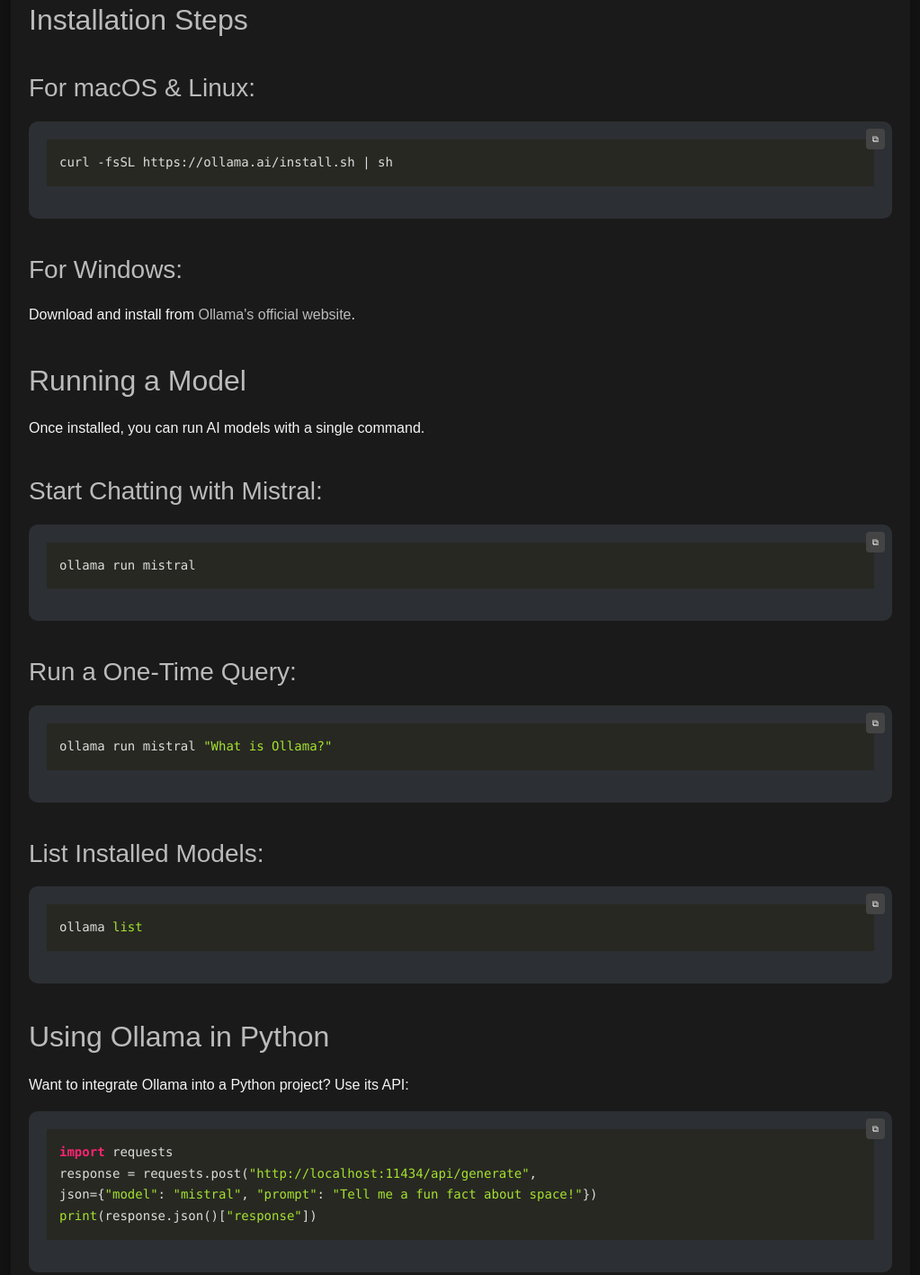
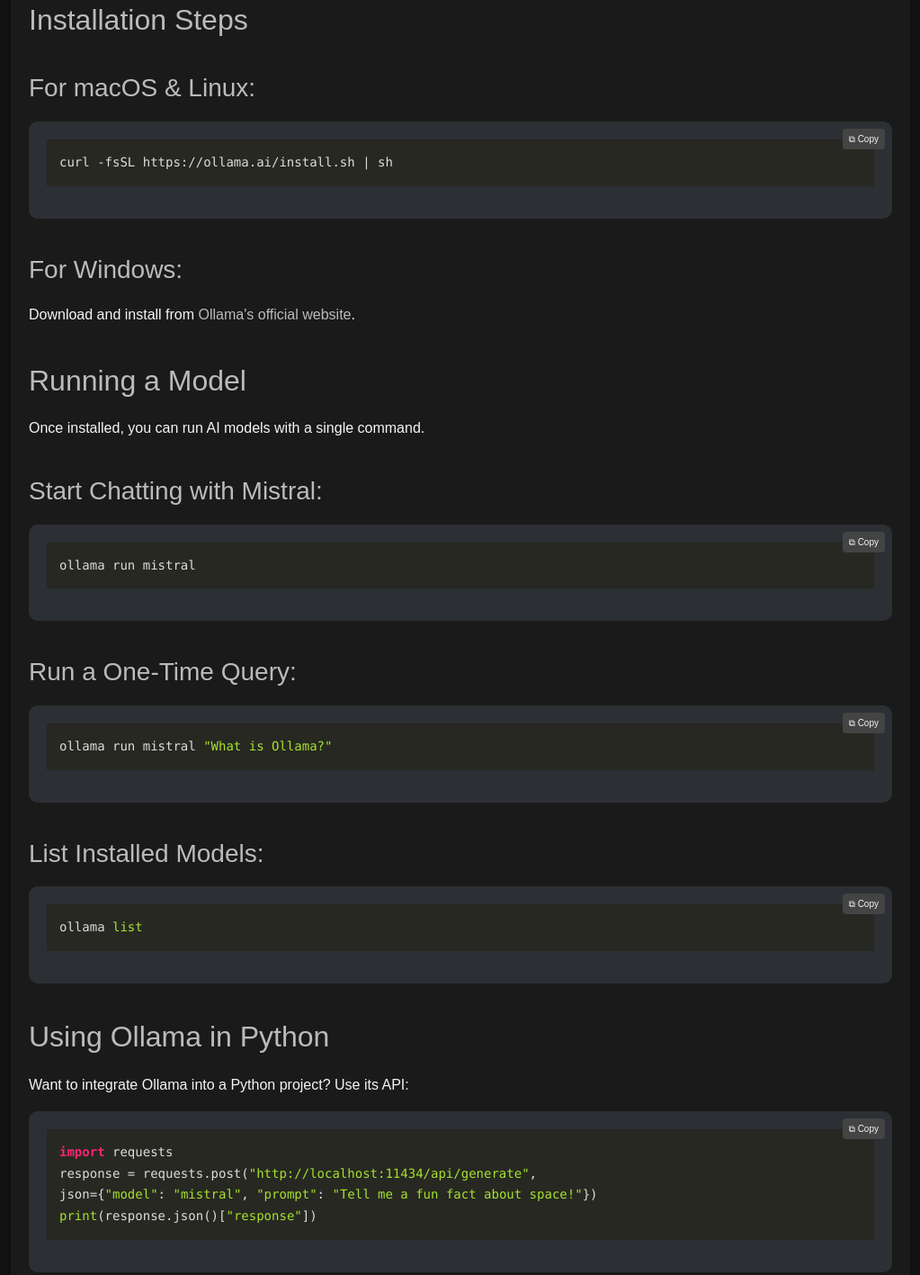
Before and after one commit to askkrishnaprasad/Ai-Projects, a plain HTML site: page blogs/ollama_blog.html in a window 1280 px wide. Shown: the part 880-2297 px from the top of the page at 90% size, without its empty margins (128-1151 px from the left). Drawn offline with nearby package versions, Linux system fonts and the light colour scheme.

Commit message:
Update ollama_blog.html

```diff
--- a/blogs/ollama_blog.html
+++ b/blogs/ollama_blog.html
@@ -135,7 +135,7 @@
             <h2>Installation Steps</h2>
             <h3>For macOS & Linux:</h3>
             <div class="code">
-                <button class="copy-btn" onclick="copyCode(this)">⧉</button>
+                <button class="copy-btn" onclick="copyCode(this)">⧉ Copy</button>
                 <pre><code class="language-python" id="code-block">curl -fsSL https://ollama.ai/install.sh | sh</code></pre></div>
             <div style="margin-top: 40px;"></div>
 
@@ -147,26 +147,26 @@
 
             <h3>Start Chatting with Mistral:</h3>
             <div class="code">
-                <button class="copy-btn" onclick="copyCode(this)">⧉</button>
+                <button class="copy-btn" onclick="copyCode(this)">⧉ Copy</button>
                 <pre><code class="language-python" id="code-block">ollama run mistral</code></pre></div>
             <div style="margin-top: 40px;"></div>
 
             <h3>Run a One-Time Query:</h3>
             <div class="code">
-                <button class="copy-btn" onclick="copyCode(this)">⧉</button>
+                <button class="copy-btn" onclick="copyCode(this)">⧉ Copy</button>
                 <pre><code class="language-python" id="code-block">ollama run mistral "What is Ollama?"</code></pre></div>
             <div style="margin-top: 40px;"></div>
 
             <h3>List Installed Models:</h3>
             <div class="code">
-                <button class="copy-btn" onclick="copyCode(this)">⧉</button>
+                <button class="copy-btn" onclick="copyCode(this)">⧉ Copy</button>
                 <pre><code class="language-python" id="code-block">ollama list</code></pre></div>
             <div style="margin-top: 40px;"></div>
 
             <h2>Using Ollama in Python</h2>
             <p>Want to integrate Ollama into a Python project? Use its API:</p>
             <div class="code">
-                <button class="copy-btn" onclick="copyCode(this)">⧉</button>
+                <button class="copy-btn" onclick="copyCode(this)">⧉ Copy</button>
                 <pre><code class="language-python" id="code-block">import requests
 response = requests.post("http://localhost:11434/api/generate",
 json={"model": "mistral", "prompt": "Tell me a fun fact about space!"})
@@ -191,8 +191,8 @@
     if (codeBlock) {
         const textToCopy = codeBlock.innerText;
         navigator.clipboard.writeText(textToCopy).then(() => {
-            button.textContent = "✨";
-            setTimeout(() => { button.textContent = "⧉"; }, 2000);
+            button.textContent = "✔ Copied";
+            setTimeout(() => { button.textContent = "⧉ Copy"; }, 2000);
         }).catch(err => console.error("Failed to copy text:", err));
     }
 }
```
